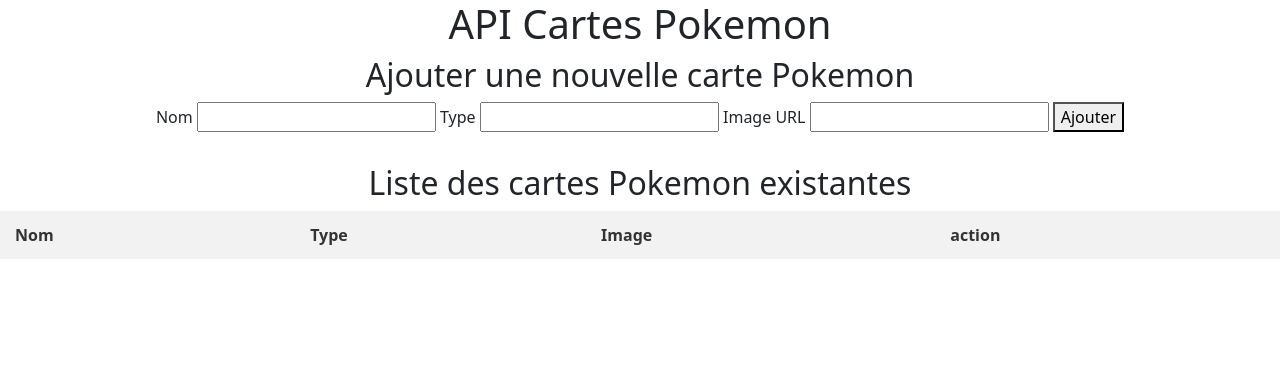
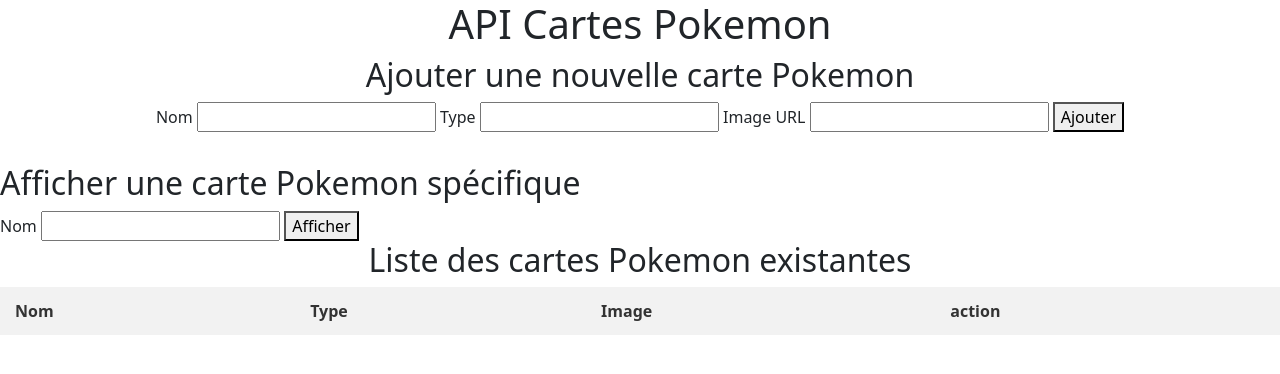
Before and after one commit to NassimZoubeir/pokemonChallenge, a website: page public/index.html in a window 1280 px wide. Drawn offline with nearby package versions, Linux system fonts and the light colour scheme; no server answers.

Commit message:
ajout affichage carte pokemon specifique

```diff
--- a/public/index.html
+++ b/public/index.html
@@ -27,13 +27,13 @@
       </form>
     </div>
 
-      <!-- <h2>Afficher une carte Pokemon spécifique</h2>
+      <h2>Afficher une carte Pokemon spécifique</h2>
       <form action="/cartes" name="onePoke" method="GET">
         <label for="nomCarte">Nom</label>
         <input type="text" id="nomCarte" name="nom" />
 
         <button type="submit">Afficher</button>
-      </form> -->
+      </form>
 
         <h2 id="list">Liste des cartes Pokemon existantes</h2>
         <table>
```
